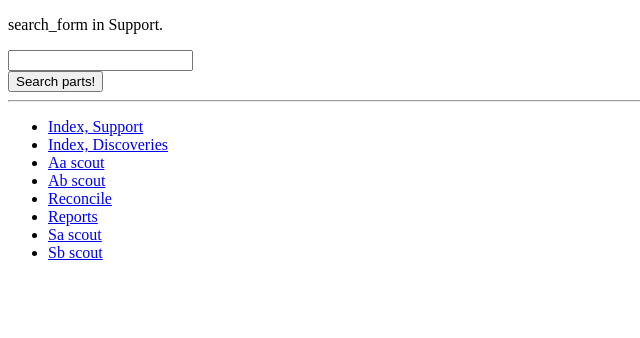
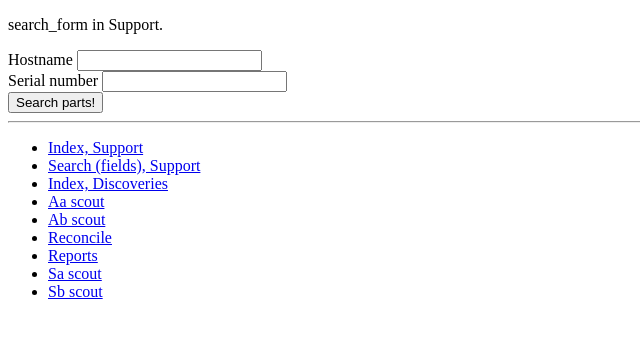
Before and after one commit to dlete/estate, a Django app: page /support/search_form/ in a window 1280 px wide. Shown: the top 338 px of the page, without its empty margins (0-640 px from the left). Run offline with Django 3.2, Linux system fonts and the light colour scheme.

Commit message:
add Q words to Support search

```diff
--- a/estate/support/templates/support/search_form.html
+++ b/estate/support/templates/support/search_form.html
@@ -4,10 +4,14 @@
 
     <p>{{ bodymessage }}</p>
 
-        <form action="{% url 'support:search_results' %}" method="get">
+        <form action="{% url 'support:search_results' %}" method="post">
         {% csrf_token %}
 
-        <input type="text" name="q"><br>
+        <label for="hostname">Hostname</label>
+        <input type="text" name="hostname"><br>
+
+        <label for="serial_number">Serial number</label>
+        <input type="text" name="serial_number"><br>
 
         <input type="submit" name="find_parts" value="Search parts!"><br>
 
--- a/estate/support/views.py
+++ b/estate/support/views.py
@@ -11,22 +11,32 @@ def search_form(request):
     context = {'bodymessage': "search_form in Support."}
     return render(request, 'support/search_form.html', context)
 
-
+# import Q is needed for searches
+# https://docs.djangoproject.com/en/dev/topics/db/queries/#complex-lookups-with-q-objects
+from django.db.models import Q
+import functools
+import operator
 def search_results(request):
     context = {'bodymessage': "search_results in Support."}
-    if request.method == 'GET':
+    if request.method == 'POST':
     # Now we update only the fields/attributes that do NOT have a null
     # value in the form
 
-        if request.GET.get('q'):
-#            context['search_message'] = 'You searched for: %r' % request.GET['q']
-            q = request.GET['q']
-            context['q'] = q
+        my_list = []
+        if request.POST.get('hostname'):
+            hostname = request.POST['hostname']
+            my_list.append(('hostname__icontains', hostname))
 
-            parts = PartSupported.objects.filter(hostname__icontains=q)
+# works
+#            parts = PartSupported.objects.filter(hostname__icontains=hostname)
+            parts = PartSupported.objects.filter(Q(hostname__icontains=hostname))
             context['parts'] = parts
-        else:
-            context['search_message'] = 'You submitted an empty form.'
+
+        q_list = [Q(x) for x in my_list]
+        parts = PartSupported.objects.filter(functools.reduce(operator.or_, q_list))
+        context['parts'] = parts
+#        else:
+#            context['search_message'] = 'You submitted an empty form.'
 
     return render(request, 'support/search_results.html', context)
 
--- a/estate/templates/base.html
+++ b/estate/templates/base.html
@@ -16,6 +16,7 @@
         <div>
             <ul>
                 <li><a href="{% url 'support:index' %}">Index, Support</a></li>
+                <li><a href="{% url 'support:search_form' %}">Search (fields), Support</a></li>
                 <li><a href="{% url 'discoveries:index' %}">Index, Discoveries</a></li>
                 <li><a href="{% url 'scout:aa' %}">Aa scout</a></li>
                 <li><a href="{% url 'scout:ab' %}">Ab scout</a></li>
```
